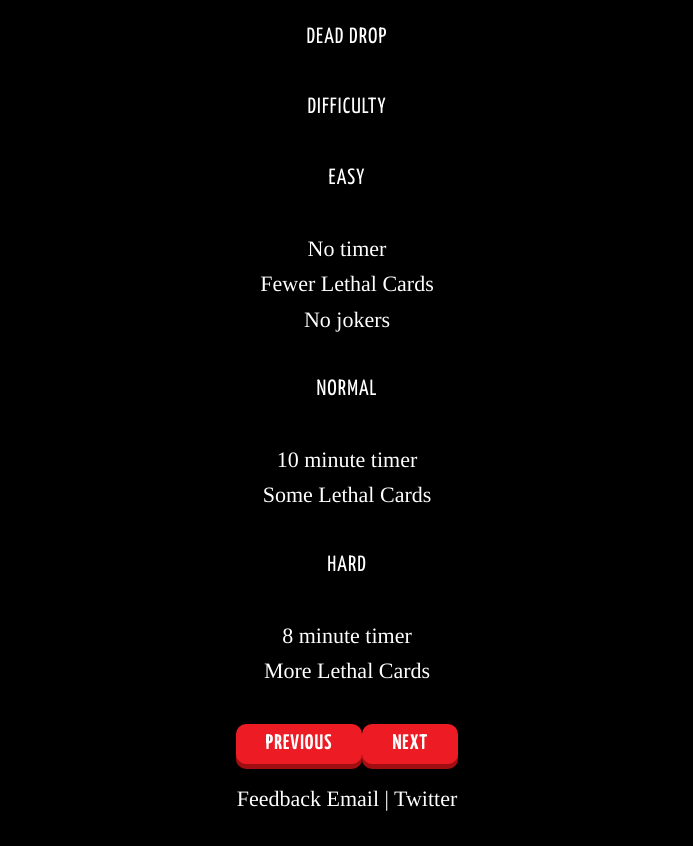
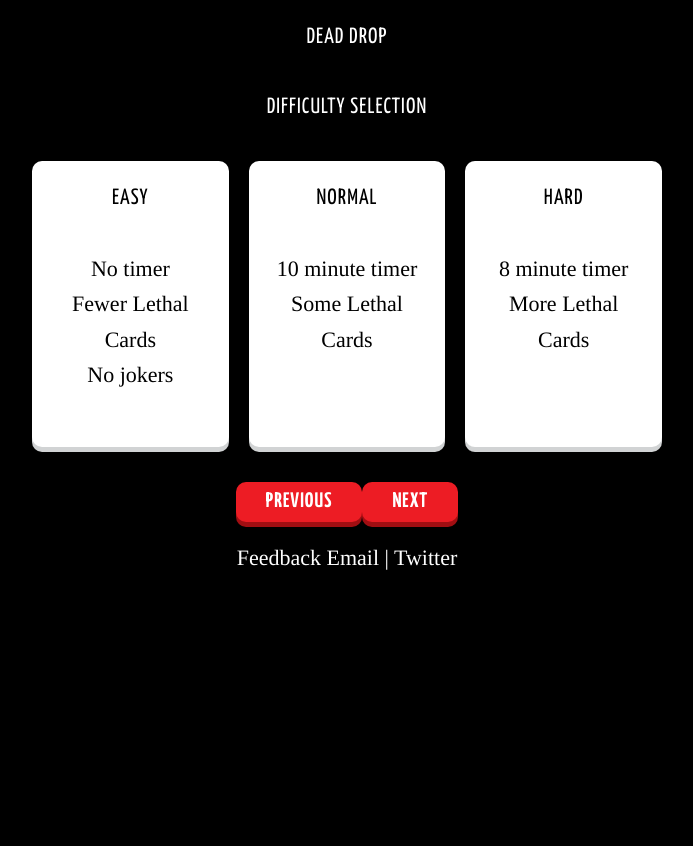
Before and after one commit to agpreynolds/DeadDrop, a React (Create React App) app: page /timer in a window 1280 px wide. Both pictures are taken after a click on the button "NEXT". Shown: the top 846 px of the page, without its empty margins (293-986 px from the left). After the commit the page ends 800 px from the top, so only its background shows below. Built offline with nearby package versions, Linux system fonts and the light colour scheme.

Commit message:
Add basic panel styling and initial timer styling

```diff
--- a/src/DifficultySelection.js
+++ b/src/DifficultySelection.js
@@ -27,7 +27,9 @@ class DifficultySelection extends Component {
     render() {
         return (
             <div>
-                <h2>Difficulty</h2>
+                <h2>Difficulty selection</h2>
+
+                <div className="difficulty-select">
 	                <div className="panel difficulty difficulty--easy" onClick={() => this.props.onSelectionChanged(0)}>
 	                    <h2>Easy</h2>
 	                    <ul>
@@ -36,6 +38,7 @@ class DifficultySelection extends Component {
 	                        <li>No jokers</li>
 	                    </ul>
 	                </div>
+
 	                <div className="panel difficulty difficulty--normal" onClick={() => this.props.onSelectionChanged(1)}>
 	                    <h2>Normal</h2>
 	                    <ul>
@@ -43,12 +46,14 @@ class DifficultySelection extends Component {
 	                        <li>Some Lethal Cards</li>
 	                    </ul>
 	                </div>
+
 	                <div className="panel difficulty difficulty--hard" onClick={() => this.props.onSelectionChanged(2)}>
 	                    <h2>Hard</h2>
 	                    <ul>
 	                        {this.getTimerListItem(2)}
 	                        <li>More Lethal Cards</li>
 	                    </ul>
+	                </div>
 				</div>
 
                 <button onClick={this.props.onBack}>Previous</button>
--- a/src/styles/App.css
+++ b/src/styles/App.css
@@ -156,6 +156,14 @@ button[type="submit"].button--small,
 input[type="submit"].button--small {
   padding: 5px 60px; }
 
+.panel {
+  padding: 20px;
+  background-color: #fff;
+  color: #000;
+  border-radius: 10px;
+  margin-bottom: 3.52rem;
+  box-shadow: 0 5px 0 0 #d1d3d4; }
+
 #root {
   max-width: 670px;
   padding: 20px;
@@ -164,3 +172,20 @@ input[type="submit"].button--small {
 .subscribe-form {
   text-align: left;
   padding: 3.52rem 70px; }
+
+.difficulty-select {
+  display: grid;
+  grid-template-columns: repeat(3, 1fr);
+  grid-column-gap: 20px; }
+
+.difficulty {
+  position: relative;
+  top: 0;
+  cursor: pointer;
+  -webkit-transition: top 0.2s ease-in-out 0s;
+  -moz-transition: top 0.2s ease-in-out 0s;
+  -o-transition: top 0.2s ease-in-out 0s;
+  transition: top 0.2s ease-in-out 0s; }
+  .difficulty:hover,
+  .difficulty.selected {
+    top: -10px; }
--- a/src/styles/App.scss
+++ b/src/styles/App.scss
@@ -12,6 +12,7 @@
 // ----------------------------------------------------------------------
 @import "components/inputs";
 @import "components/buttons";
+@import "components/panels";
 
 // ----------------------------------------------------------------------
 // Layout
@@ -22,3 +23,4 @@
 // Templates
 // ----------------------------------------------------------------------
 @import "templates/home";
+@import "templates/timer";
--- a/src/styles/base/_variables.scss
+++ b/src/styles/base/_variables.scss
@@ -9,5 +9,8 @@ $orange-dark: #9c4900;
 $green: #72cd10;
 $green-dark: #488703;
 
+$light-grey: #d1d3d4;
+
 // Layout
 $container-max-width: 630px;
+$border-radius: 10px;
--- a/src/styles/components/_inputs.scss
+++ b/src/styles/components/_inputs.scss
@@ -1,6 +1,6 @@
 input{
 	-webkit-appearance: none;
-	border-radius: 10px;
+	border-radius: $border-radius;
 	border: 0;
 	color: #000;
 	font-family: $raleway-font-stack;
--- /dev/null
+++ b/src/styles/components/_panels.scss
@@ -0,0 +1,8 @@
+.panel{
+	padding: 20px;
+	background-color: #fff;
+	color: #000;
+	border-radius: $border-radius;
+	margin-bottom: $text-spacing;
+	box-shadow: 0 5px 0 0 $light-grey;
+}
--- /dev/null
+++ b/src/styles/templates/_timer.scss
@@ -0,0 +1,18 @@
+.difficulty-select{
+	display: grid;
+	grid-template-columns: repeat( 3, 1fr );
+	grid-column-gap: 20px;
+}
+
+.difficulty{
+	position: relative;
+	top: 0;
+	cursor: pointer;
+
+	@include single-transition( top, 0.2s, ease-in-out, 0s );
+
+	&:hover,
+	&.selected{
+		top: -10px;
+	}
+}
```
Lines whose indentation alone changed are shown as unchanged.
